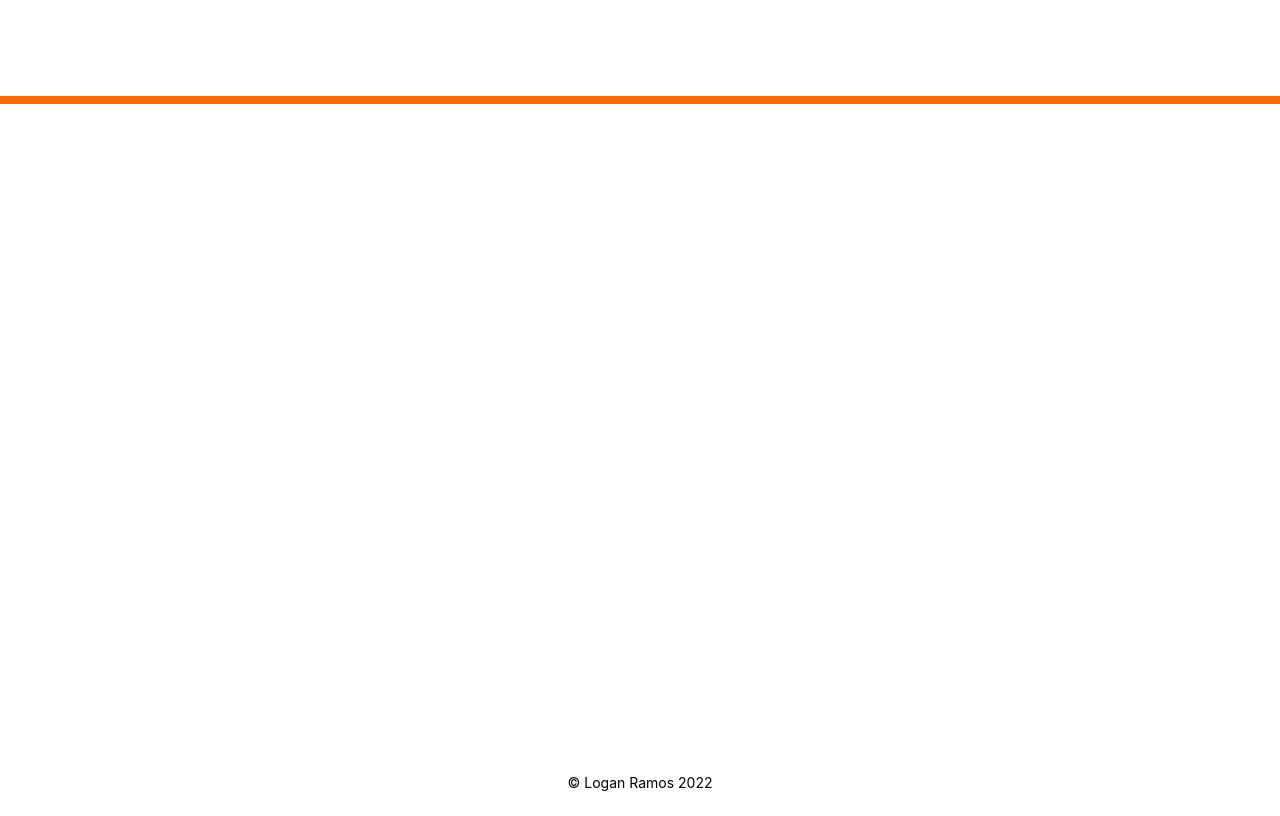
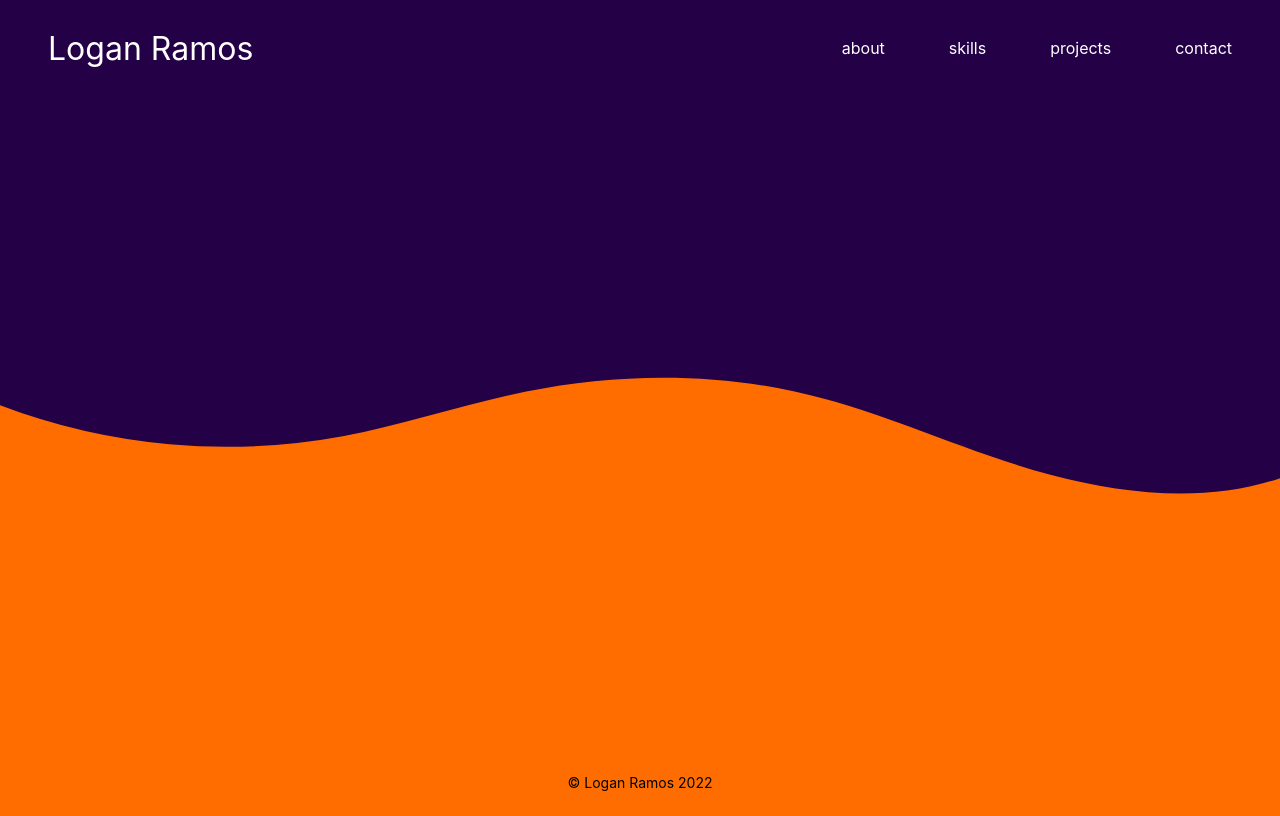
Before and after one commit to Renzlawr/next-portfolio, a Next.js app: page / in a window 1280 px wide. Built offline with nearby package versions, Linux system fonts and the light colour scheme.

Commit message:
added wave and theme from color palette

```diff
--- a/src/pages/index.js
+++ b/src/pages/index.js
@@ -1,8 +1,19 @@
 import React from 'react'
+import styles from '../../styles/index.module.scss'
 
 const index = () => {
   return (
     <>
+      <div className={styles.topHeroBox}>
+
+      </div>
+      <div className={styles.bottomHeroBox}>
+        <div className='heroWave'>
+          <svg fill="#240046" data-name="Layer 1" xmlns="http://www.w3.org/2000/svg" viewBox="0 0 1200 120" preserveAspectRatio="none">
+            <path d="M321.39,56.44c58-10.79,114.16-30.13,172-41.86,82.39-16.72,168.19-17.73,250.45-.39C823.78,31,906.67,72,985.66,92.83c70.05,18.48,146.53,26.09,214.34,3V0H0V27.35A600.21,600.21,0,0,0,321.39,56.44Z" className="shape-fill"></path>
+          </svg>
+        </div>
+      </div>
     </>
   )
 }
--- a/styles/NavBar.module.scss
+++ b/styles/NavBar.module.scss
@@ -6,7 +6,7 @@
     align-items: center;
     justify-content: space-between;
     user-select: none;
-    border-bottom: rgb(255, 109, 0) solid .5rem;
+    // border-bottom: rgb(255, 109, 0) solid .5rem;
 
     .logo {
         font-size: 2rem;
@@ -71,10 +71,11 @@
         align-items: center;
         justify-content: space-between;
         user-select: none;
+        background-color: #240046;
 
         .logo {
             font-size: 2rem;
-            margin-left: 2rem;
+            margin-left: 3rem;
             cursor: pointer;
         }
 
@@ -86,7 +87,7 @@
             display: flex;
             justify-content: center;
             list-style: none;
-            margin-right: 2rem;
+            margin-right: 3rem;
 
             .navListItem {
                 margin: 0 0 0 4rem;
--- /dev/null
+++ b/styles/index.module.scss
@@ -0,0 +1,31 @@
+.topHeroBox {
+  background-color: #240046;
+  width: 100vw;
+  height: 35vh;
+}
+
+.bottomHeroBox {
+  background-color: #FF6D00;
+  width: 100vw;
+  height: 55vh;
+
+  .heroWave {
+    position: absolute;
+    top: 0;
+    left: 0;
+    width: 100%;
+    overflow: hidden;
+    line-height: 0;
+  }
+
+  .heroWave svg {
+      position: relative;
+      display: block;
+      width: calc(154% + 1.3px);
+      height: 333px;
+  }
+
+  .heroWave .shape-fill {
+      fill: #FF6D00;
+  }
+}
```
